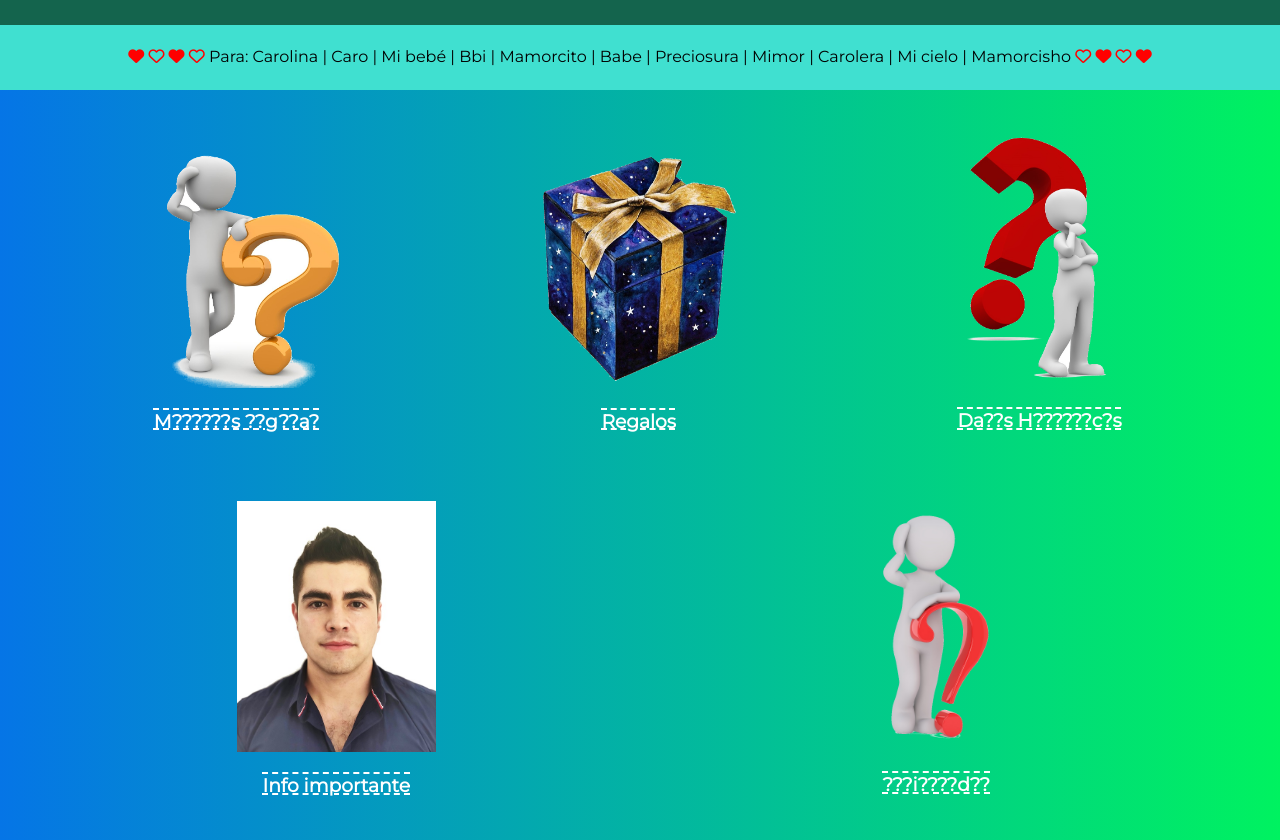
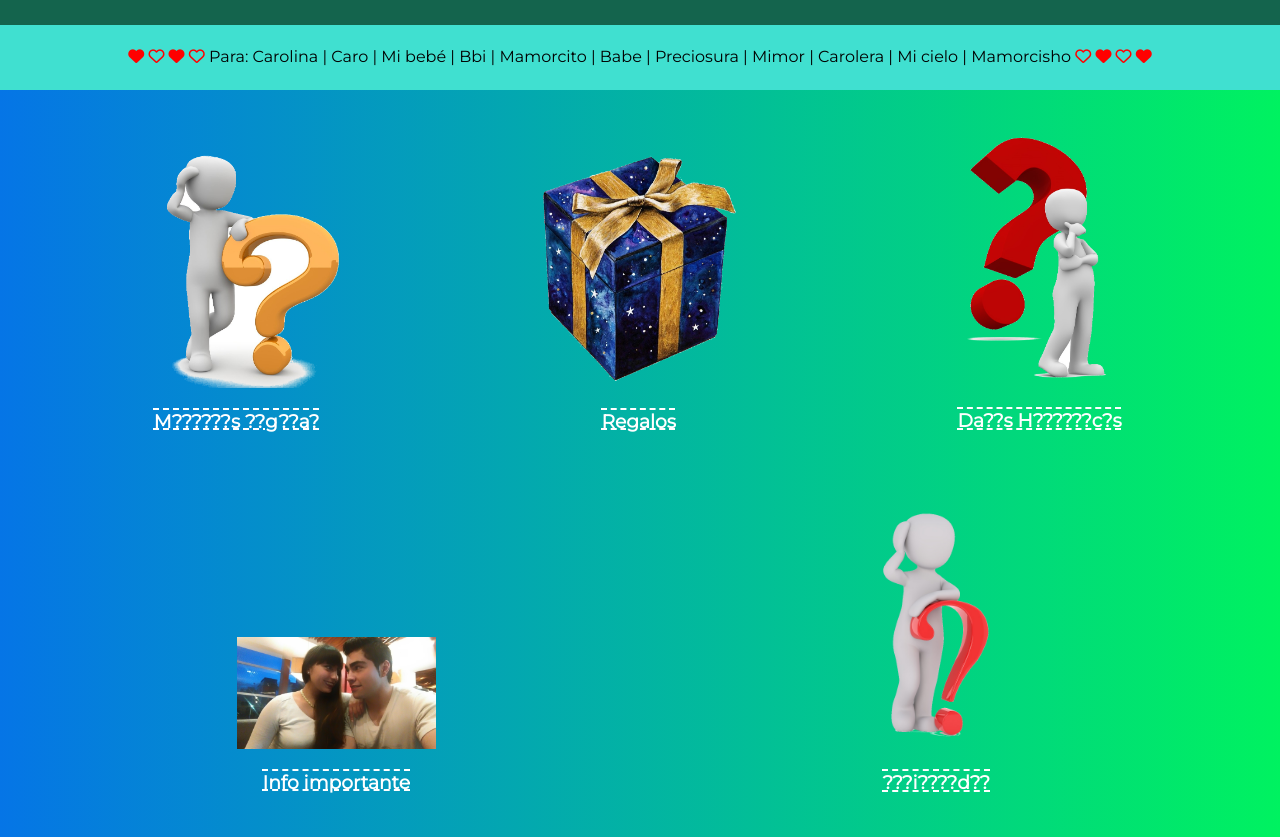
Before and after one commit to ETorres7/etorres7.github.com, a website: page lovers/index.html in a window 1280 px wide. Shown: the part 116-956 px from the top of the page. Drawn offline with nearby package versions, Linux system fonts and the light colour scheme.

Commit message:
minor bug fixes

```diff
--- a/lovers/index.html
+++ b/lovers/index.html
@@ -51,7 +51,7 @@
             </div>
             <div class="seccion-dos animate__animated animate__bounce">
                 <div class="main-image">
-                    <a href="./tabs/info.html"><img src="./assets/imgs/photo.jpg" alt="Regalo"  width="40%"></a>
+                    <a href="./tabs/info.html"><img src="./assets/imgs/fotopuzzle.jpg" alt="Regalo"  width="40%"></a>
                     <h3 class="subtitulos">Info importante</h3>
                     <!-- <a id="btn-abrir-3"><img src="./assets/imgs/yellowknee.png" alt="Momentos magicos" class="main-image" width="50%"></a>
                     <h3 class="subtitulos"> I?f? ?mp????n?e</h3> -->
@@ -59,7 +59,7 @@
             </div>
             <div class="seccion-dos animate__animated animate__bounce">
                 <div class="main-image">
-                    <!-- <a href="./index.html"><img src="./assets/imgs/photo.jpg" alt="Regalo"  width="40%"></a>
+                    <!-- <a href="./index.html"><img src="./assets/imgs/piclaguna.jpg" alt="Regalo"  width="40%"></a>
                     <h3 class="subtitulos">Solicitudes</h3> -->
                     <a id="btn-abrir-4"><img src="./assets/imgs/redquestion.png" alt="Momentos magicos" class="main-image" width="50%"></a>
                     <h3 class="subtitulos"> ???i????d??</h3>
```
